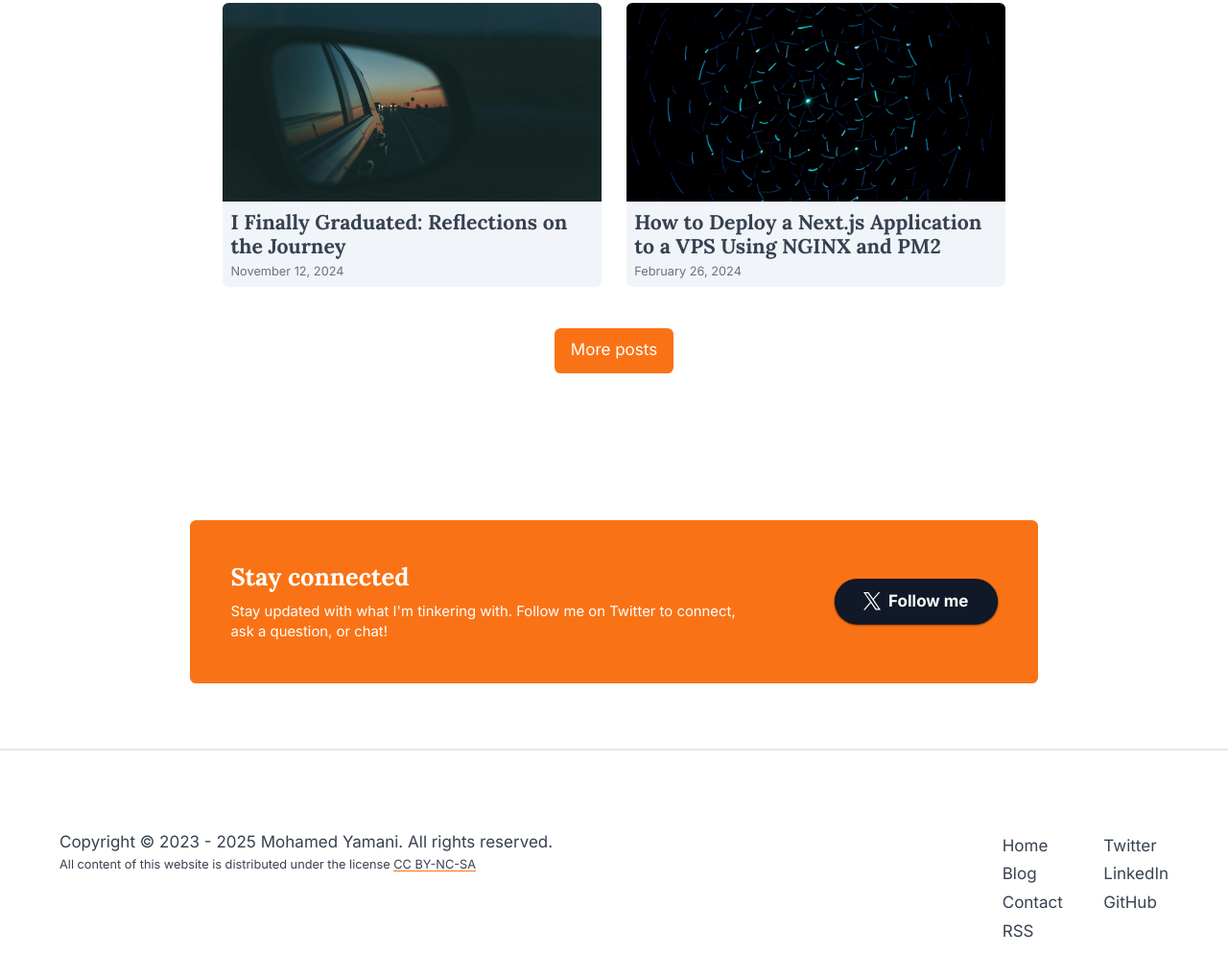
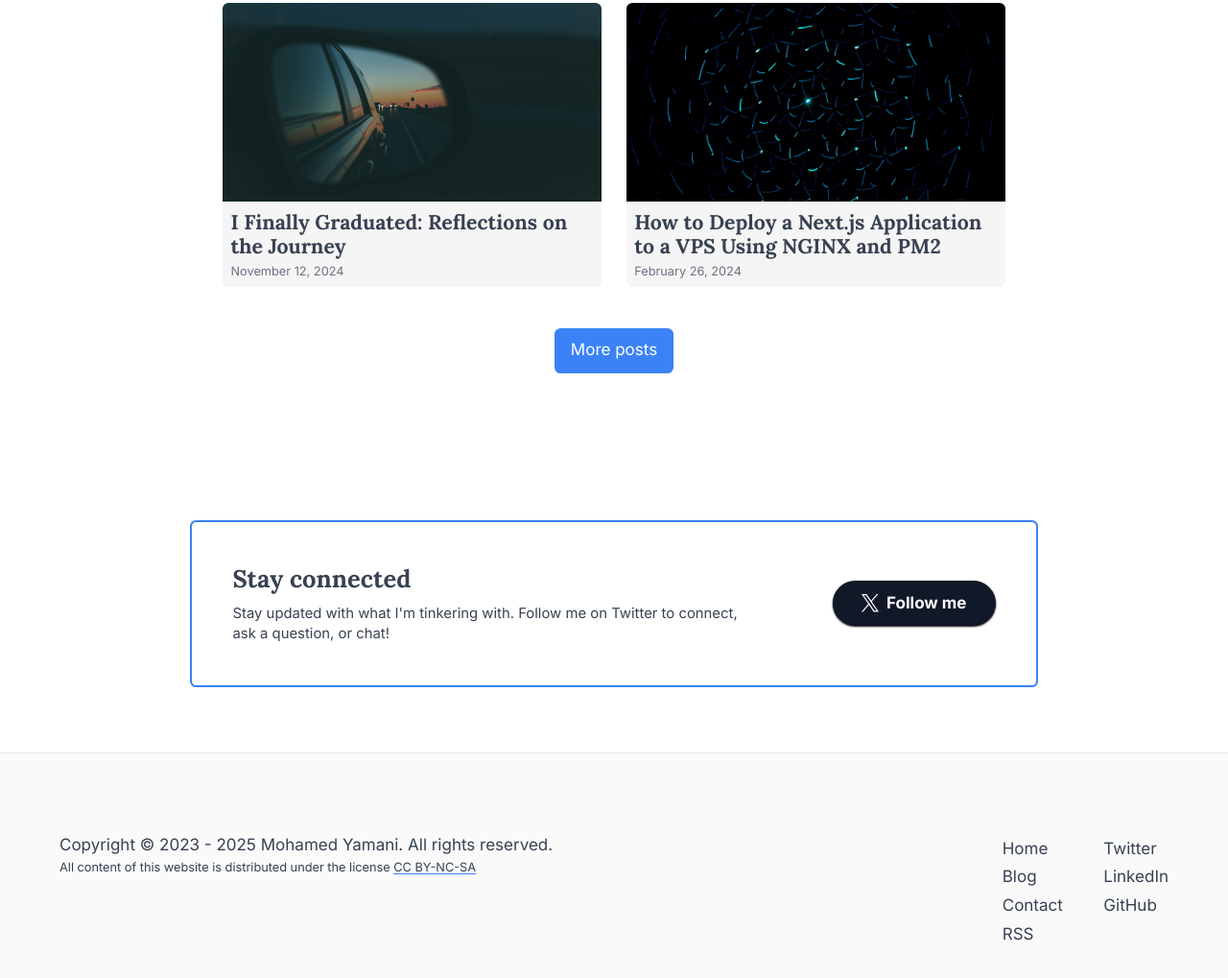
Before and after one commit to yamanidev/mohamedyamani.com, an Astro site: page / in a window 1280 px wide. Shown: the part 1267-2286 px from the top of the page at 96% size. Built offline with nearby package versions, Linux system fonts and the light colour scheme; Astro itself is replaced by a stand-in of ours.

Commit message:
Change color palette and refactor related styles (#2)
* refactor: remove redundant link color, which is the same as the primary main color

* refactor: use hex instead of rgb, and reference Tailwind colors directly

* fix: links not showing due to contrast on white mode

* feat: change dark mode's background color

* feat: change Chiki theme to Dark Plus

* feat: change Chiki's theme to GitHub Dark Dimmed

* refactor: use replace hard-coded values with CSS variables

* feat: change the background color of latest posts

* feat: add background color to footer and decrease size of top border

* feat: remove intrusive accent background color and applied it to the borders instead

* feat: change color palette

```diff
--- a/astro.config.mjs
+++ b/astro.config.mjs
@@ -7,5 +7,10 @@ import tailwind from "@astrojs/tailwind";
 // https://astro.build/config
 export default defineConfig({
   site: "https://mohamedyamani.com/",
+  markdown: {
+    shikiConfig: {
+      theme: "github-dark-dimmed"
+    }
+  },
   integrations: [mdx(), sitemap(), tailwind()]
 });
--- a/src/components/Footer.astro
+++ b/src/components/Footer.astro
@@ -34,7 +34,7 @@ const WEBSITE_LINKS = [
 ];
 ---
 
-<footer class="mt-auto border-t-2 py-20">
+<footer class="mt-auto border-t bg-neutral-50 py-20 dark:bg-slate-950">
   <div
     class="mx-auto flex max-w-6xl flex-col-reverse justify-between gap-10 px-6 sm:flex-row sm:px-8">
     <div class="text-center sm:text-left">
--- a/src/components/LatestPosts.astro
+++ b/src/components/LatestPosts.astro
@@ -15,7 +15,7 @@ const latestPosts = (await getCollection("blog"))
       {
         latestPosts.map((post, index) => (
           <article
-            class={`group overflow-hidden rounded-md bg-slate-100 dark:bg-slate-900 ${
+            class={`group overflow-hidden rounded-md bg-neutral-100 dark:bg-slate-900 ${
               index === 0 ? "sm:col-span-2" : "col-span-1"
             }`}>
             <a href={`/blog/${post.slug}/`}>
--- a/src/components/StayConnected.astro
+++ b/src/components/StayConnected.astro
@@ -9,7 +9,7 @@ const { className } = Astro.props;
 ---
 
 <div
-  class={`flex flex-col sm:flex-row justify-between sm:items-center gap-10 sm:gap-20 rounded-md bg-primary-main p-10 text-bg-body ${className}`}>
+  class={`flex flex-col sm:flex-row justify-between sm:items-center gap-10 sm:gap-20 rounded-md border-primary-main border-2 p-10  ${className}`}>
   <div>
     <h2 class="text-2xl">Stay connected</h2>
     <p class="mt-2 text-sm">
--- a/src/pages/blog/index.astro
+++ b/src/pages/blog/index.astro
@@ -20,7 +20,7 @@ const posts = (await getCollection("blog")).sort(
             return (
               <li class="mb-3 grid grid-cols-[1fr] items-start md:grid-cols-[1fr_auto] md:gap-2">
                 <div class="title">
-                  <a href={`/blog/${post.slug}/`} class="unset hover:text-text-link">
+                  <a href={`/blog/${post.slug}/`} class="unset hover:text-primary-main">
                     {post.data.title}
                   </a>
                 </div>
--- a/src/pages/contact.astro
+++ b/src/pages/contact.astro
@@ -23,7 +23,7 @@ import PageLayout from "../layouts/PageLayout.astro";
           Feel free to reach out if you have an interesting opportunity or just want to connect!
         </p>
       </div>
-      <ul class="flex flex-col items-start text-white">
+      <ul class="flex flex-col items-start">
         <li>
           <a href="mailto:elamine.yamani@gmail.com">
             <span>Email</span>
--- a/src/styles/global.css
+++ b/src/styles/global.css
@@ -81,64 +81,39 @@
 @layer base {
   /* light theme */
   .theme-sleek {
-    /* Tailwind orange-500 #f97316 */
-    --color-primary-main: 249 115 22;
+    --color-primary-main: theme("colors.blue.500");
+    --color-text-body: theme("colors.gray.700");
+    --color-text-heading: theme("colors.gray.700");
+    --color-text-bold: theme("colors.gray.700");
+    --color-text-muted: theme("colors.gray.500");
+    --color-text-code: theme("colors.black");
+    --color-text-selection: theme("colors.black");
 
-    /* Tailwind gray-700 #374151 */
-    --color-text-body: 55 65 81;
-    /* Tailwind gray-700 #374151 */
-    --color-text-heading: 55 65 81;
-    /* Tailwind gray-700 #374151 */
-    --color-text-bold: 55 65 81;
-    /* Tailwind gray-500 #6b7280 */
-    --color-text-muted: 107 114 128;
-    /* Tailwind orange-500 #f97316 */
-    --color-text-link: 249 115 22;
-    /* black */
-    --color-text-code: 0 0 0;
-    /* black */
-    --color-text-selection: 0 0 0;
+    --color-bg-body: theme("colors.white");
+    --color-bg-code: theme("colors.blue.50");
+    --color-bg-selection: theme("colors.amber.200");
 
-    /* white */
-    --color-bg-body: 255 255 255;
-    /* Tailwind orange-50 #fff7ed */
-    --color-bg-code: 255 247 237;
-    /* Tailwind amber-200 #fde68a */
-    --color-bg-selection: 253 230 138;
-
-    /* Tailwind orange-100 #ffedd5 */
-    --color-border-code: 255 237 213;
+    --color-border-code: theme("colors.blue.100");
   }
 
   /* dark theme */
   .theme-sleek.dark {
-    /* Tailwind yellow-400 #facc15 */
-    --color-primary-main: 250 204 21;
+    --color-primary-main: theme("colors.sky.400");
 
-    /* Tailwind stone-300 #d6d3d1 */
-    --color-text-body: 214 211 209;
-    /* white */
-    --color-text-heading: 255 255 255;
-    /* white */
-    --color-text-bold: 255 255 255;
-    /* Tailwind stone-400 #a8a29e */
-    --color-text-muted: 168 162 158;
-    /* Tailwind yellow-400 #facc15 */
-    --color-text-link: 250 204 21;
-    /* black */
-    --color-text-code: 255 255 255;
-    /* black */
-    --color-text-selection: 0 0 0;
+    --color-text-body: theme("colors.stone.300");
+    --color-text-heading: theme("colors.white");
+    --color-text-bold: theme("colors.white");
+    --color-text-muted: theme("colors.stone.400");
+    --color-text-code: theme("colors.white");
+    --color-text-selection: theme("colors.black");
 
-    /* #0e141b */
-    --color-bg-body: 14 20 27;
-    /* Tailwind yellow-500 #eab308 */
-    --color-bg-code: 234 179 8;
-    /* Tailwind yellow-300 #fde047 */
-    --color-bg-selection: 253 224 71;
+    --color-bg-body: #030712;
+    --color-bg-code: theme("colors.sky.500");
+    --color-bg-code-rgb: 14 165 233; /* To use in an rgba() function */
+    --color-bg-selection: theme("colors.sky.300");
 
-    /* Tailwind yellow-100 #fef9c3 */
-    --color-border-code: 254 243 199;
+    --color-border-code: theme("colors.sky.100");
+    --color-border-code-rgb: 224 242 254; /* To use in an rgba() function */
   }
 
   :root {
@@ -184,13 +159,13 @@
     background-position: 0 100%;
     background-image: linear-gradient(
       to right,
-      theme("colors.text.link"),
-      theme("colors.text.link")
+      theme("colors.primary.main"),
+      theme("colors.primary.main")
     );
   }
 
   a:not(.unset):hover {
-    color: theme("colors.text.link");
+    color: theme("colors.primary.main");
   }
 
   code:not(pre code):not(.unset) {
@@ -205,8 +180,8 @@
   }
 
   html.dark code:not(pre code) {
-    background-color: rgb(var(--color-bg-code) / 0.15);
-    border-color: rgb(var(--color-border-code) / 0.15);
+    background-color: rgb(var(--color-bg-code-rgb) / 0.15);
+    border-color: rgb(var(--color-border-code-rgb) / 0.15);
   }
 
   ul:not(.unset):not(:where([class~="prose"] *)) {
@@ -223,7 +198,7 @@
     position: absolute;
     left: 0;
     content: "»";
-    color: rgb(var(--color-text-muted));
+    color: var(--color-text-muted);
   }
 
   ol:not(.unset):not(:where([class~="prose"] *)) {
@@ -231,7 +206,7 @@
   }
 
   ol:not(.unset):not(:where([class~="prose"] *)) > li::marker {
-    color: rgb(var(--color-text-muted));
+    color: var(--color-text-muted);
   }
 
   ul:not(.unset):not(:where([class~="prose"] *)) > li,
@@ -270,8 +245,8 @@
     transition: all 0.15s ease-in-out;
     background-image: linear-gradient(
       to right,
-      theme("colors.text.link"),
-      theme("colors.text.link")
+      theme("colors.primary.main"),
+      theme("colors.primary.main")
     );
   }
 
--- a/tailwind.config.mjs
+++ b/tailwind.config.mjs
@@ -11,24 +11,23 @@ export default {
         transparent: "transparent",
         current: "currentColor",
         primary: {
-          main: "rgb(var(--color-primary-main) / <alpha-value>)"
+          main: "var(--color-primary-main)"
         },
         text: {
-          body: "rgb(var(--color-text-body) / <alpha-value>)",
-          bold: "rgb(var(--color-text-bold) / <alpha-value>)",
-          heading: "rgb(var(--color-text-heading) / <alpha-value>)",
-          muted: "rgb(var(--color-text-muted) / <alpha-value>)",
-          code: "rgb(var(--color-text-code) / <alpha-value>)",
-          link: "rgb(var(--color-text-link) / <alpha-value>)",
-          selection: "rgb(var(--color-text-selection) / <alpha-value>)"
+          body: "var(--color-text-body)",
+          bold: "var(--color-text-bold)",
+          heading: "var(--color-text-heading)",
+          muted: "var(--color-text-muted)",
+          code: "var(--color-text-code)",
+          selection: "var(--color-text-selection)"
         },
         bg: {
-          body: "rgb(var(--color-bg-body) / <alpha-value>)",
-          code: "rgb(var(--color-bg-code) / <alpha-value>)",
-          selection: "rgb(var(--color-bg-selection) / <alpha-value>)"
+          body: "var(--color-bg-body)",
+          code: "var(--color-bg-code)",
+          selection: "var(--color-bg-selection)"
         },
         border: {
-          code: "rgb(var(--color-border-code) / <alpha-value>)"
+          code: "var(--color-border-code)"
         }
       },
       typography: (theme) => ({
@@ -40,13 +39,13 @@ export default {
               "background-size": "100% 1.5px",
               "background-position": "0 100%",
               "background-image":
-                "linear-gradient(to right, rgb(var(--color-text-link)/1), rgb(var(--color-text-link)/1))",
+                "linear-gradient(to right, var(--color-primary-main), var(--color-primary-main))",
               "&:hover": {
-                color: "rgb(var(--color-text-link))"
+                color: "var(--color-primary-main)"
               }
             },
             "h1, h2, h3, h4, h5": {
-              color: "rgb(var(--color-text-heading))"
+              color: "var(--color-text-heading)"
             },
             "code::before": {
               content: "none"
@@ -69,7 +68,7 @@ export default {
               "font-family": "Arial",
               content: "'“'",
               "font-size": "4em",
-              color: "rgb(var(--color-text-link))",
+              color: "var(--color-primary-main)",
               position: "absolute",
               left: "-10px",
               top: "-10px"
@@ -87,23 +86,23 @@ export default {
         },
         sleek: {
           css: {
-            "--tw-prose-body": "rgb(var(--color-text-body))",
-            "--tw-prose-headings": "rgb(var(--color-text-heading))",
-            "--tw-prose-lead": "rgb(var(--color-text-body))",
-            "--tw-prose-links": "rgb(var(--color-text-body))",
-            "--tw-prose-bold": "rgb(var(--color-text-bold))",
-            "--tw-prose-counters": "rgb(var(--color-text-body))",
-            "--tw-prose-bullets": "rgb(var(--color-text-body))",
-            "--tw-prose-hr": "rgb(var(--color-text-muted))",
-            "--tw-prose-quotes": "rgb(var(--color-text-body))",
-            "--tw-prose-quote-borders": "rgb(var(--color-primary-main))",
-            "--tw-prose-captions": "rgb(var(--color-primary-heading))",
-            "--tw-prose-quote-captions": "rgb(var(--color-primary-heading))",
-            "--tw-prose-code": "rgb(var(--color-text-code))",
-            "--tw-prose-pre-code": "rgb(var(--color-text-code))",
-            "--tw-prose-pre-bg": "rgb(var(--color-bg-code))",
-            "--tw-prose-th-borders": "rgb(var(--color-text-muted))",
-            "--tw-prose-td-borders": "rgb(var(--color-text-muted))"
+            "--tw-prose-body": "var(--color-text-body)",
+            "--tw-prose-headings": "var(--color-text-heading)",
+            "--tw-prose-lead": "var(--color-text-body)",
+            "--tw-prose-links": "var(--color-text-body)",
+            "--tw-prose-bold": "var(--color-text-bold)",
+            "--tw-prose-counters": "var(--color-text-body)",
+            "--tw-prose-bullets": "var(--color-text-body)",
+            "--tw-prose-hr": "var(--color-text-muted)",
+            "--tw-prose-quotes": "var(--color-text-body)",
+            "--tw-prose-quote-borders": "var(--color-primary-main)",
+            "--tw-prose-captions": "var(--color-primary-heading)",
+            "--tw-prose-quote-captions": "var(--color-primary-heading)",
+            "--tw-prose-code": "var(--color-text-code)",
+            "--tw-prose-pre-code": "var(--color-text-code)",
+            "--tw-prose-pre-bg": "var(--color-bg-code)",
+            "--tw-prose-th-borders": "var(--color-text-muted)",
+            "--tw-prose-td-borders": "var(--color-text-muted)"
           }
         }
       })
```
Also changed, not shown: src/components/DarkModeToggle.astro (+10 -2 lines).
